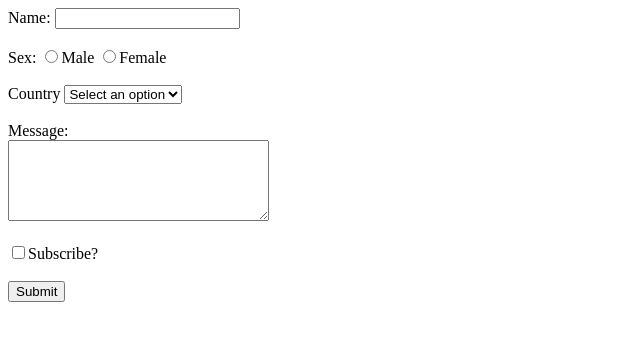
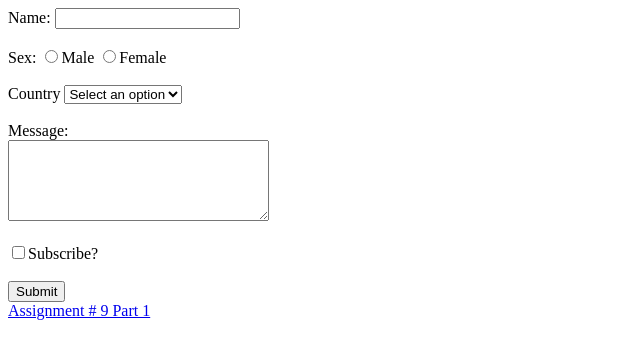
Before and after one commit to MShayanM/Assignment-9, a plain HTML site: page 9th Assignment Web & App (b).html in a window 1280 px wide. Shown: the whole page, without its empty margins (0-640 px from the left). Drawn offline with Linux system fonts and the light colour scheme.

Commit message:
Task Done

```diff
--- a/9th Assignment Web & App (b).html
+++ b/9th Assignment Web & App (b).html
@@ -54,5 +54,6 @@ Message:
 <button type="submit">Submit</button>
 </label>
     </form>
+    <a href="index.html">Assignment # 9 Part 1</a>
 </body>
 </html>
```
